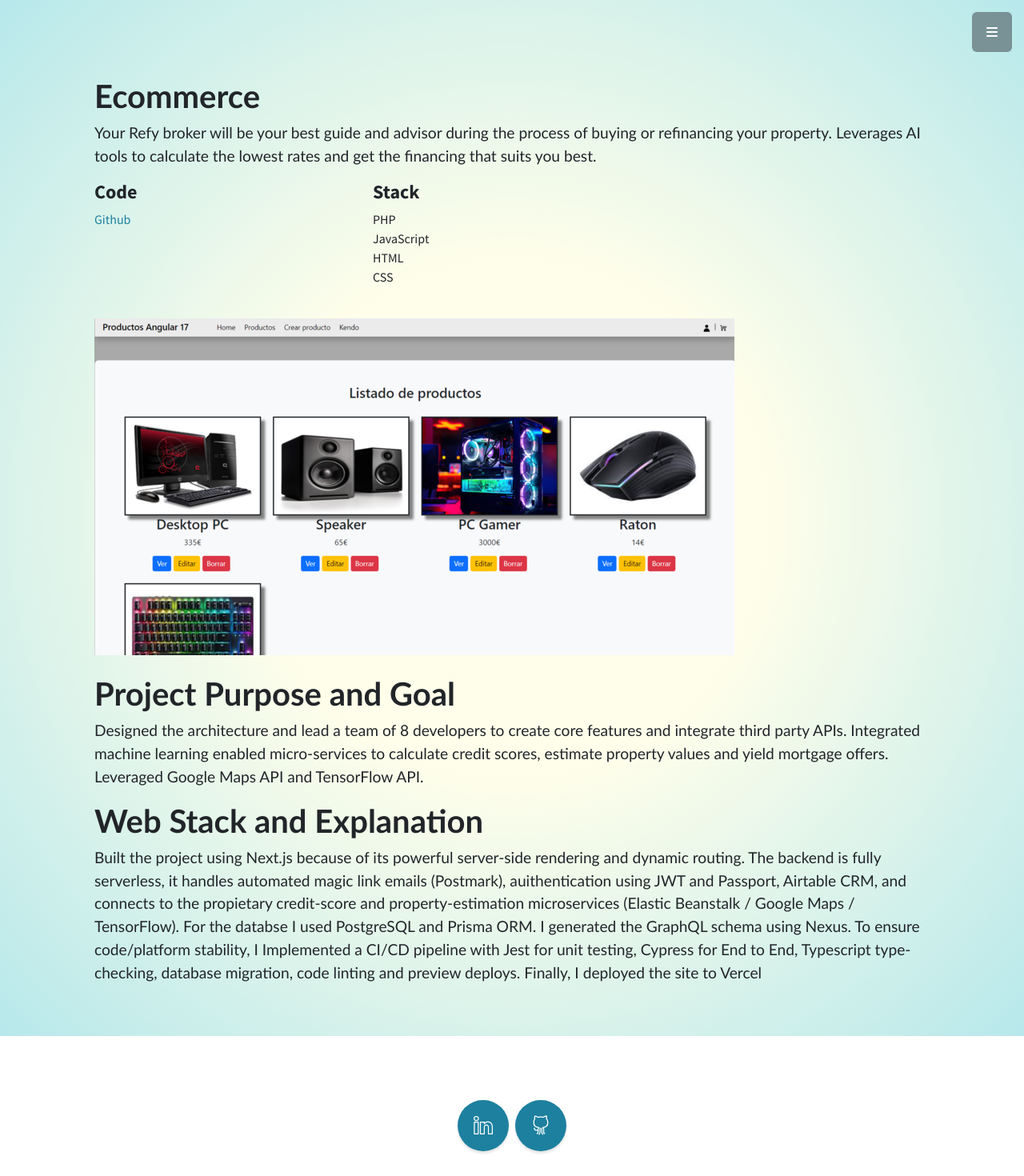
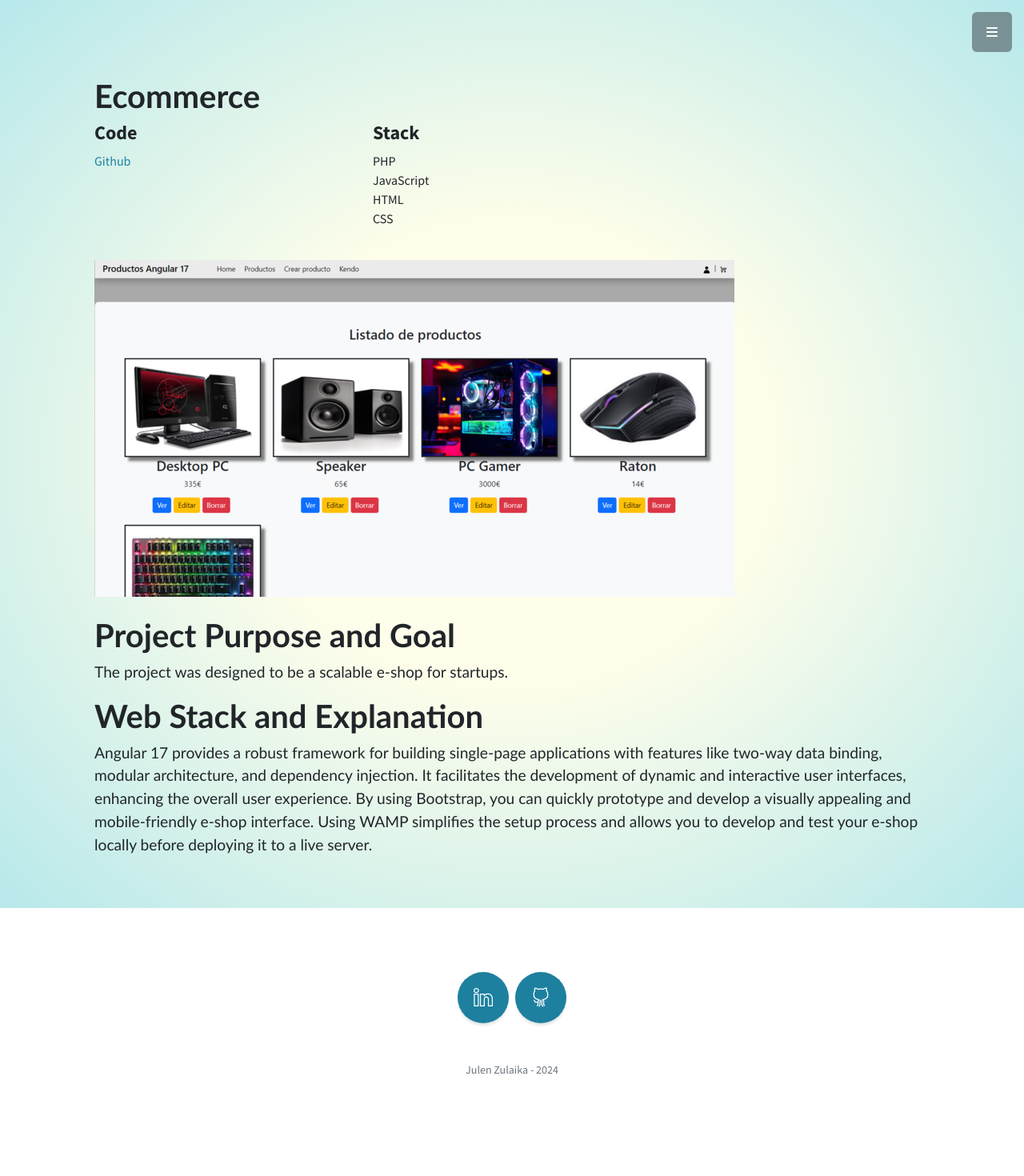
Before and after one commit to JulenZZZ/portfolio_website, an Angular app: page /ecommerce in a window 1280 px wide. Shown: the top 1470 px of the page at 80% size. After the commit the page ends 1428 px from the top, so only its background shows below. Built offline with nearby package versions, Linux system fonts and the light colour scheme.

Commit message:
ecommerce

```diff
--- a/src/app/views/ecommerce.html
+++ b/src/app/views/ecommerce.html
@@ -2,8 +2,6 @@
     <div class="container mt-5 p-5">
         <h1><strong>Ecommerce</strong></h1>
 
-        <p>Your Refy broker will be your best guide and advisor during the process of buying or refinancing your property.
-        Leverages AI tools to calculate the lowest rates and get the financing that suits you best.</p>
         <div class="row g-0 mb-3 ">
             <div class="col-sm-4  col-md-4">
                 <h4>Code</h4>
@@ -25,15 +23,13 @@
         <br>
 
         <h1><strong>Project Purpose and Goal</strong></h1>
-        <p>Designed the architecture and lead a team of 8 developers to create core features and integrate third party APIs. Integrated machine learning enabled micro-services to calculate credit scores, estimate property values and yield mortgage offers.
-            Leveraged Google Maps API and TensorFlow API.</p>
+        <p>The project was designed to be a scalable e-shop for startups.</p>
 
         <h1><strong>Web Stack and Explanation  </strong></h1>
-        <p> Built the project using Next.js because of its powerful server-side rendering and dynamic routing. The backend is fully serverless, it handles automated magic link emails (Postmark),
-            auithentication using JWT and Passport, Airtable CRM, and connects to the propietary credit-score and property-estimation microservices (Elastic Beanstalk / Google Maps / TensorFlow).
-
-        For the databse I used PostgreSQL and Prisma ORM. I generated the GraphQL schema using Nexus.
-
-        To ensure code/platform stability, I Implemented a CI/CD pipeline with Jest for unit testing, Cypress for End to End, Typescript type-checking, database migration, code linting and preview deploys. Finally, I deployed the site to Vercel</p>
+        <p> Angular 17 provides a robust framework for building single-page applications with features like two-way data binding, modular architecture, and dependency injection.
+            It facilitates the development of dynamic and interactive user interfaces, enhancing the overall user experience.
+            By using Bootstrap, you can quickly prototype and develop a visually appealing and mobile-friendly e-shop interface.
+            Using WAMP simplifies the setup process and allows you to develop and test your e-shop locally before deploying it to a live server.
+        </p>
     </div>
 </div>
```
